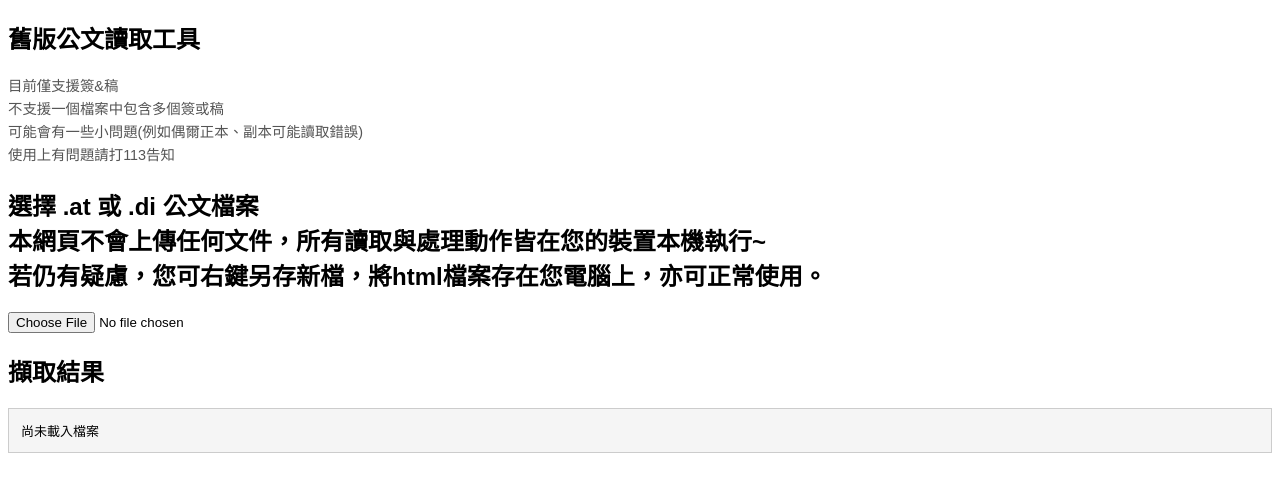
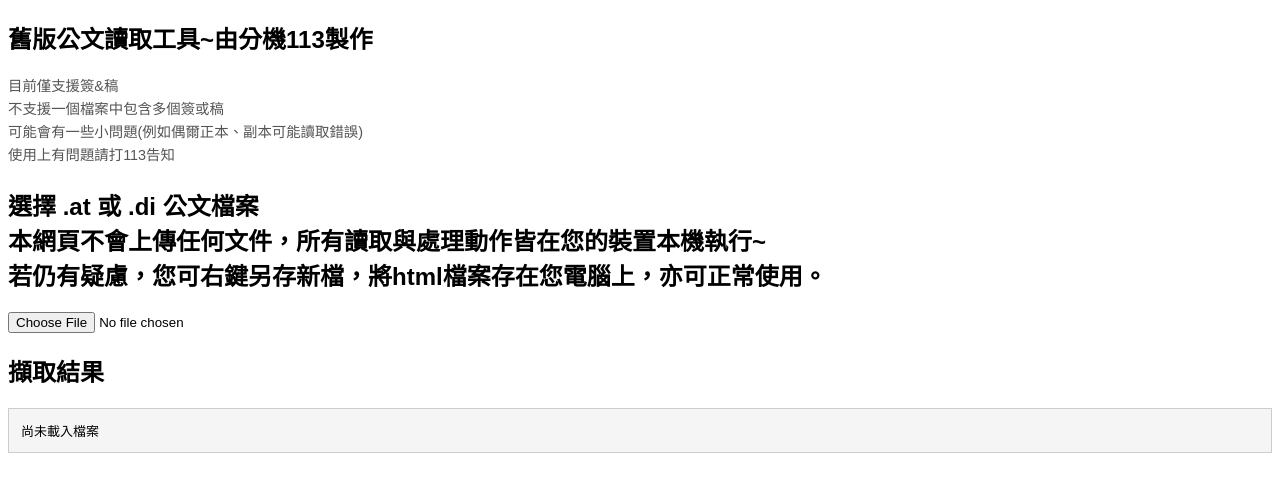
Before and after one commit to kyo76312/atanddi, a plain HTML site: page index.html in a window 1280 px wide. Drawn offline with Linux system fonts and the light colour scheme.

Commit message:
index.html

```diff
--- a/index.html
+++ b/index.html
@@ -23,7 +23,7 @@
 </head>
 <body>
 
-<h2>舊版公文讀取工具</h2>
+<h2>舊版公文讀取工具~由分機113製作</h2>
 
 <div class="notice">
   目前僅支援簽&稿<br>
```
